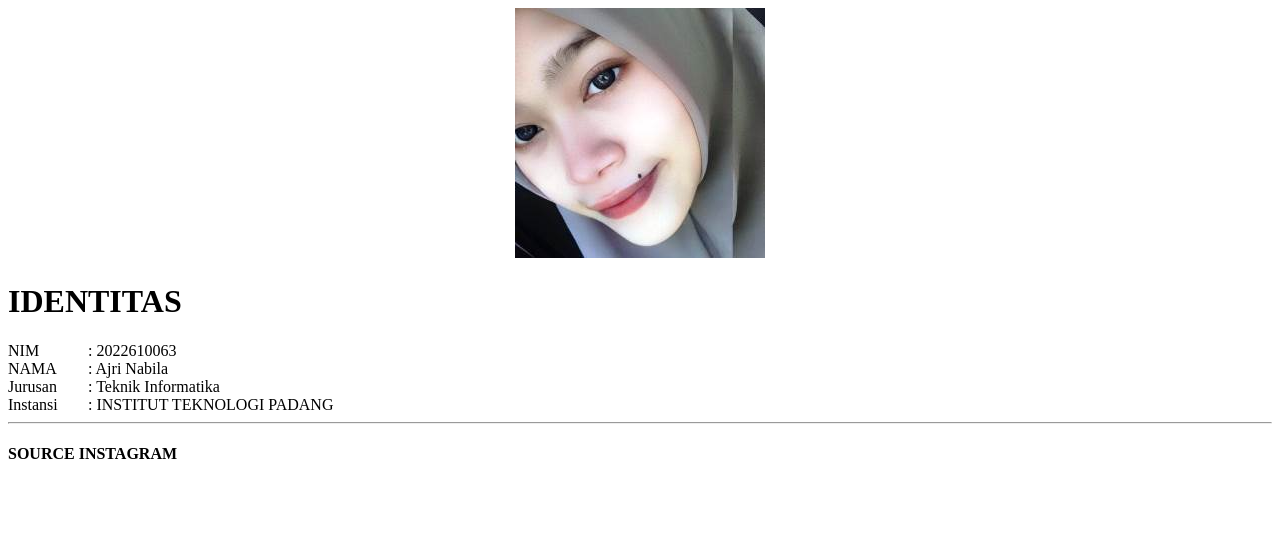
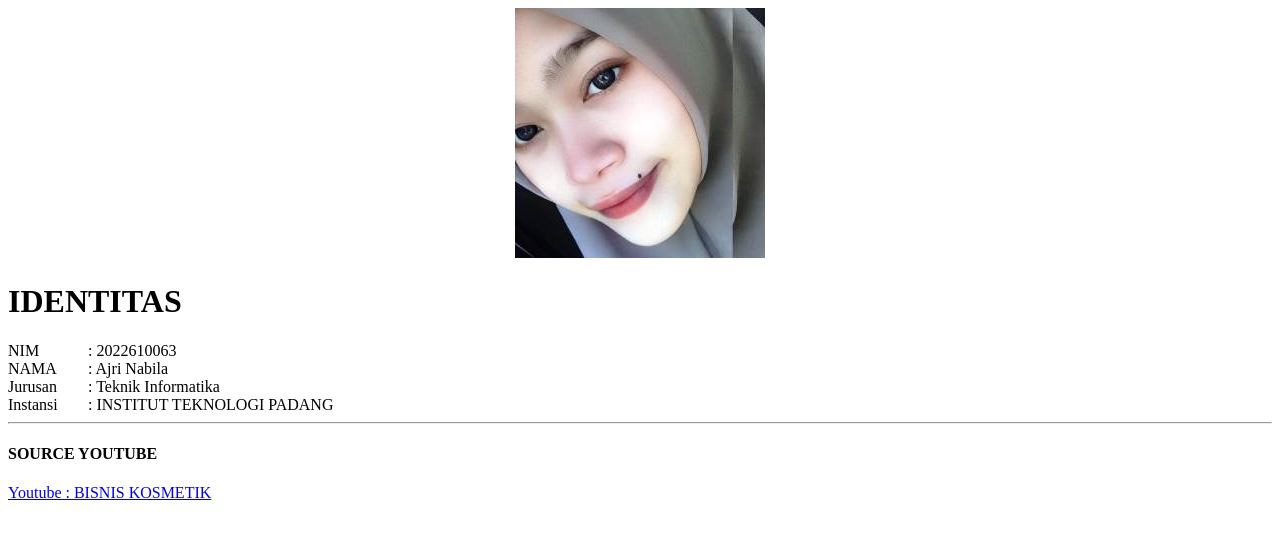
Before and after one commit to ajrinabilaa/Perancangan-Web, a plain HTML site: page Identitas.html in a window 1280 px wide. Drawn offline with Linux system fonts and the light colour scheme.

Commit message:
Update Identitas.html

```diff
--- a/Identitas.html
+++ b/Identitas.html
@@ -29,8 +29,8 @@
         <li><span>Jurusan</span>: Teknik Informatika</li>
         <li><span>Instansi</span>: INSTITUT TEKNOLOGI PADANG</li>
         <hr/>
-        <h4> SOURCE INSTAGRAM</h4>
-        <li><a href="https://www.instagram.com/ajrinabilaa?igsh=MXE1N2l6ZTQ5bGprMA%3D%3D&utm_source=qr"</a><br/></li>
+        <h4> SOURCE YOUTUBE</h4>
+        <li><a href="https://www.youtube.com/watch?v=NAq1nbHaLwE"target="_blank">Youtube : BISNIS KOSMETIK</a><br/></li>
     </ul>
 </body>
 </html>
```
